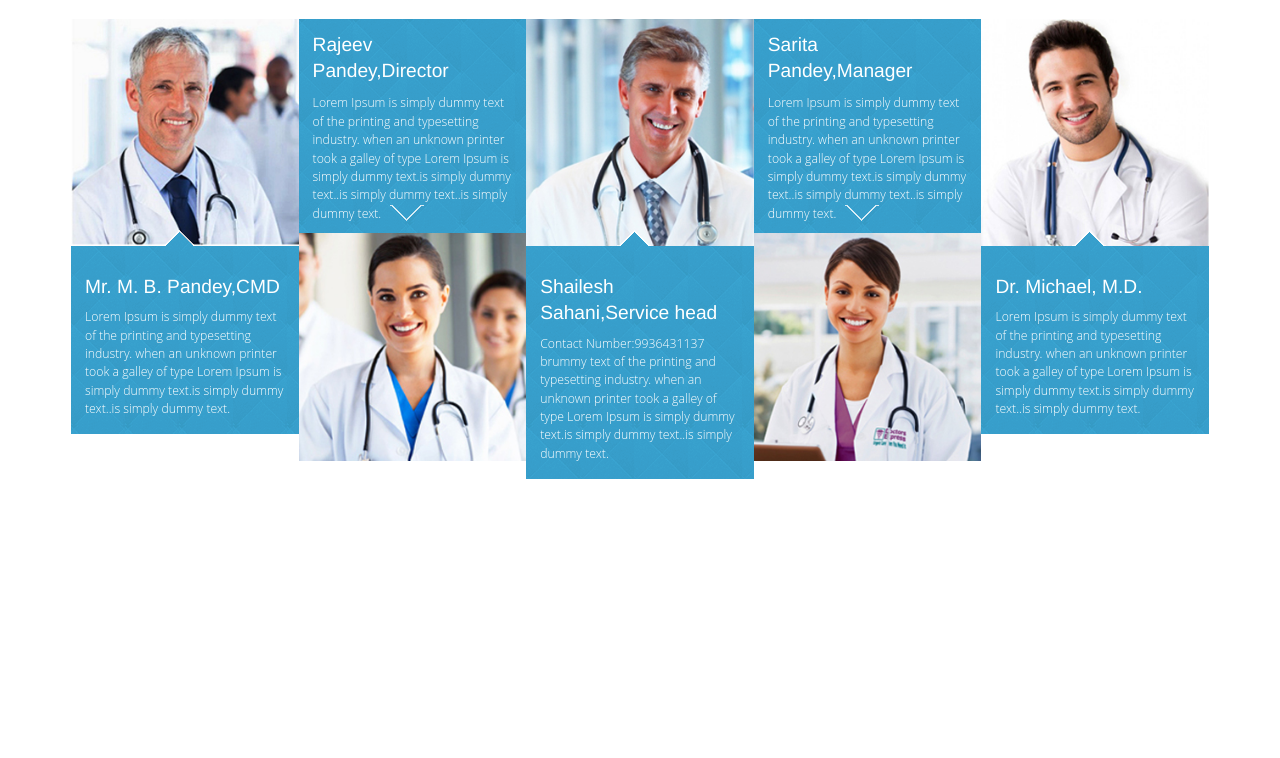
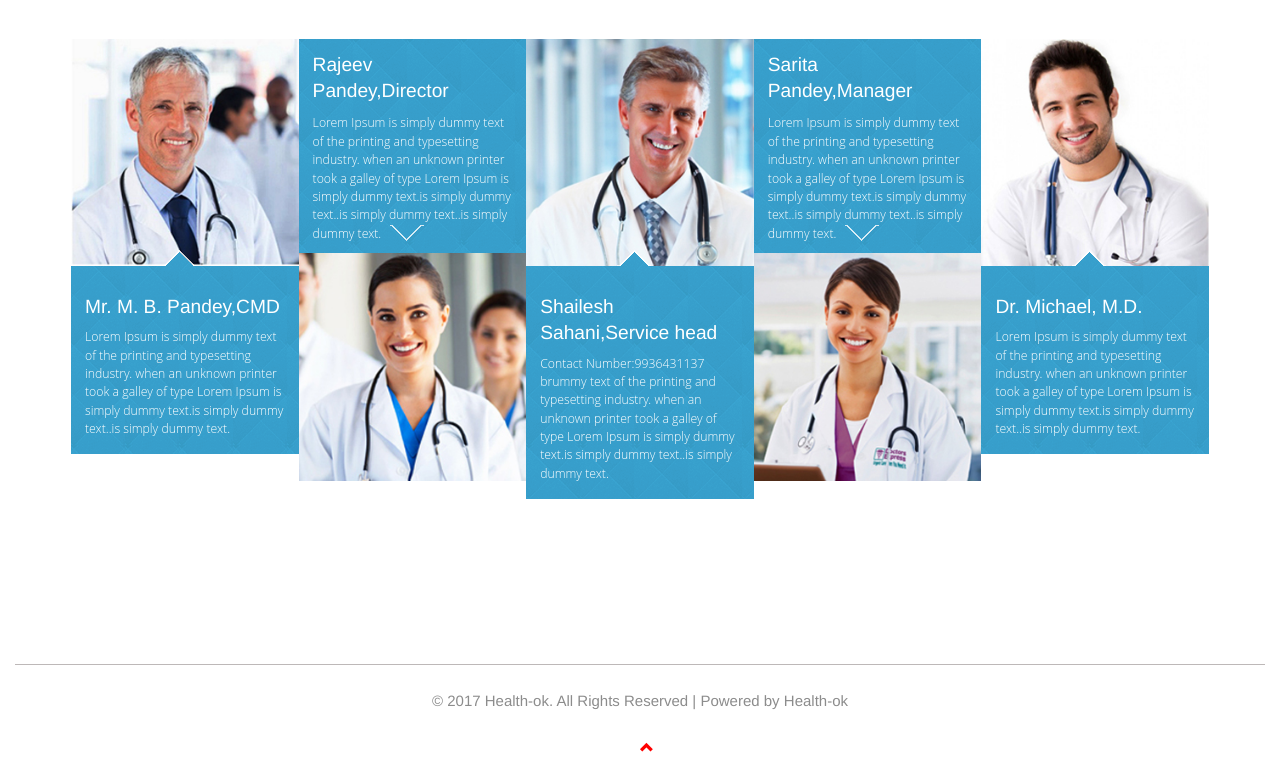
Before and after one commit to HOKMMM/healthokay, a plain HTML site: page team.html in a window 1280 px wide. Shown: the part 192-950 px from the top of the page. Before the commit the page ends 800 px from the top, so only its background shows below. Drawn offline with nearby package versions, Linux system fonts and the light colour scheme.

Commit message:
Update team.html

```diff
--- a/team.html
+++ b/team.html
@@ -67,7 +67,7 @@
 
 
 </nav>
-
+<span id="topt"></span>>
 <div id="team" class="team">
 				<div class="container">
 					<div class="header team-head text-center">
@@ -121,6 +121,15 @@
 					<!---//teammember-grids ---->
 				</div>
 </div>
+
+<div class="col-lg-12 col-md-12 col-xs-12">
+<footer>
+<hr>
+		<div class="copyright">
+			<p class="text-center">© 2017 Health-ok. All Rights Reserved | Powered by <a href="http://health-ok.in">Health-ok</a></p>
+		</div>
+		<a href="#topt" title="To Top"><span class="glyphicon glyphicon-chevron-up"></span></a></footer>
+		</div>
 			<!-- team -->
 			</body>
 </html>
```
